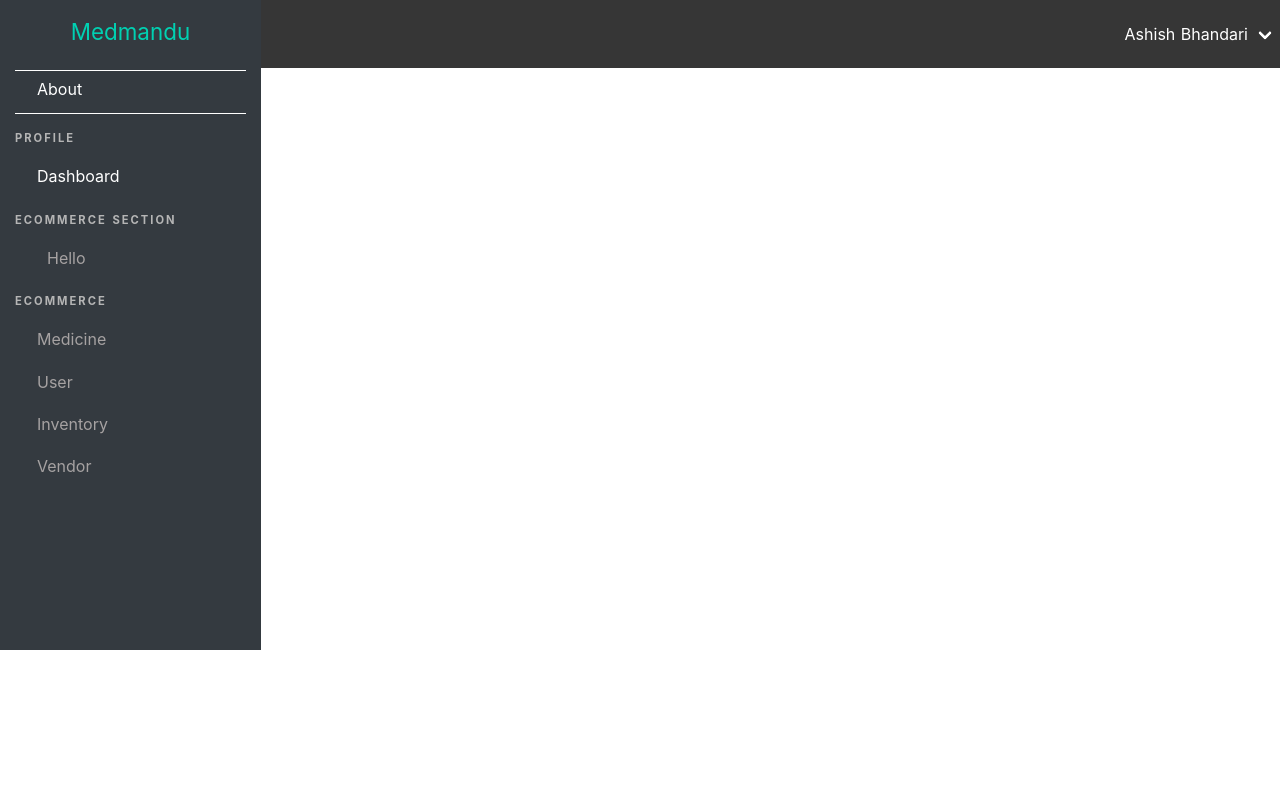
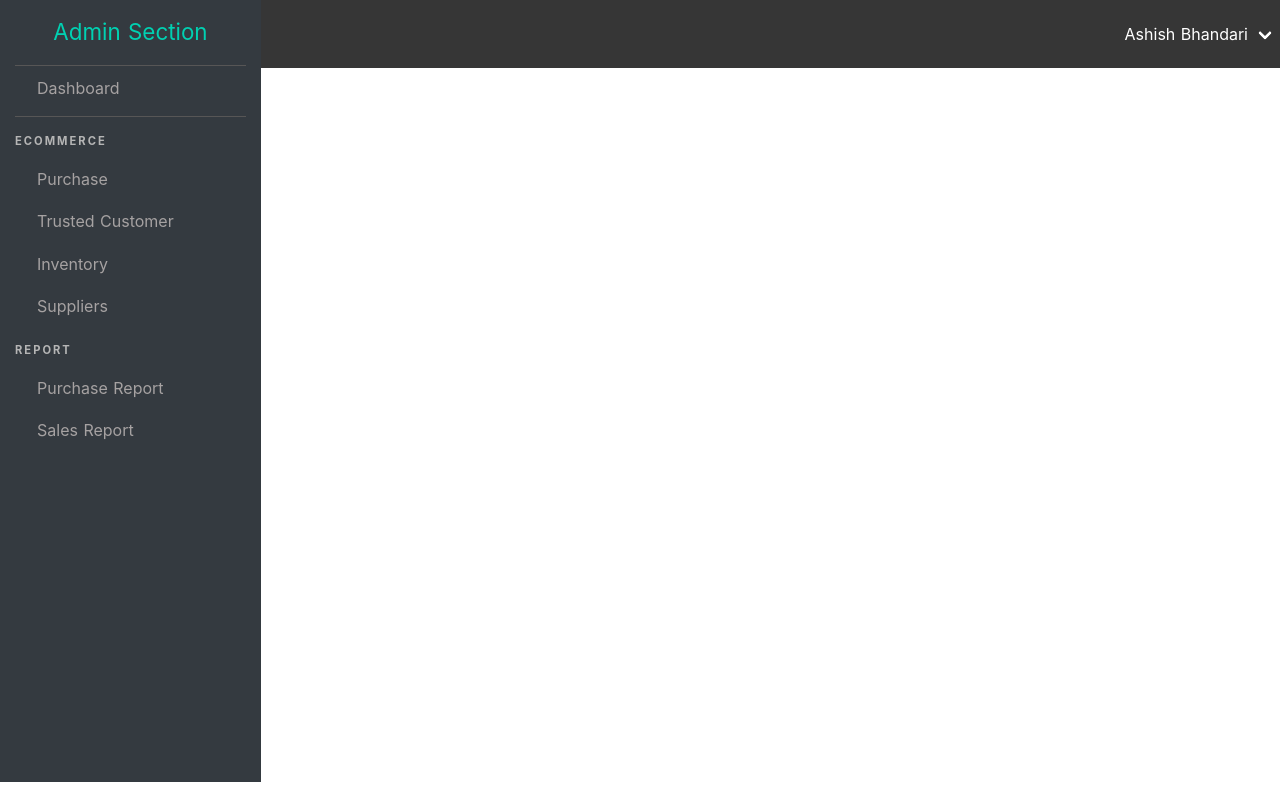
Before and after one commit to ashish336b/summerProject, a Nuxt app in the folder client/: page / in a window 1280 px wide. Built offline with nearby package versions, Linux system fonts and the light colour scheme.

Commit message:
active sidebar and other components

```diff
--- a/client/assets/stylesheet/main.scss
+++ b/client/assets/stylesheet/main.scss
@@ -22,13 +22,15 @@ nav .container {
   padding: 15px;
   background-color: #343a40;
 }
-.sidebar .sidebar-heading > div {
+.sidebar .sidebar-heading > div,
+.sidebar .sidebar-heading > a {
   font-size: 1.4rem;
   padding-bottom: 5px;
+  cursor: pointer;
 }
 
 .sidebar .divider {
-  border-top: 1px solid white;
+  border-top: 1px solid #575656;
   width: 100%;
 }
 
@@ -43,7 +45,7 @@ nav .container {
   background-color: transparent;
 }
 
-.sidebar .active {
+.sidebar .active , .sidebar .nuxt-link-active  {
   background-color: transparent;
   color: white;
 }
--- a/client/components/sideNav.vue
+++ b/client/components/sideNav.vue
@@ -1,59 +1,23 @@
 <template>
   <div class="sidebar" id="sidebar">
     <div class="sidebar-heading">
-      <div class="has-text-primary has-text-centered">Medmandu</div>
+      <nuxt-link to="/">
+        <div class="has-text-primary has-text-centered">Admin Section</div>
+      </nuxt-link>
     </div>
     <div class="divider mt-4"></div>
     <aside class="menu">
       <ul class="menu-list">
-        <li>
-          <nuxt-link to="/about" class="active">
+        <li class="my-1">
+          <nuxt-link to="/about">
             <div class="list">
               <span class="iconify" data-icon="ic:twotone-dashboard" data-inline="false"></span>
-              <p>About</p>
+              <p>Dashboard</p>
             </div>
           </nuxt-link>
         </li>
       </ul>
       <div class="divider mb-4"></div>
-      <p class="menu-label has-text-weight-bold">Profile</p>
-      <ul class="menu-list">
-        <li>
-          <a class="active">
-            <div class="list">
-              <span class="iconify" data-icon="ic:twotone-dashboard" data-inline="false"></span>
-              <p>Dashboard</p>
-            </div>
-          </a>
-        </li>
-      </ul>
-      <p class="menu-label has-text-weight-bold">Ecommerce Section</p>
-      <ul class="menu-list">
-        <li>
-          <a class="custom-list-container">
-            <div class="list">
-              <span class="iconify" data-icon="ic:twotone-dashboard" data-inline="false"></span>
-              <p for="second">
-                <label for="second">Hello</label>
-              </p>
-              <!-- <span class="iconify" data-icon="dashicons:arrow-down-alt2" data-inline="false"></span> -->
-              <span class="iconify" data-icon="dashicons:arrow-right" data-inline="false"></span>
-            </div>
-          </a>
-          <input type="checkbox" id="second" />
-          <ul class="hide">
-            <li>
-              <a href="#">Member</a>
-            </li>
-            <li>
-              <a href="#" class="dropdown-item">Member</a>
-            </li>
-            <li>
-              <a href="#" class="dropdown-item">Member</a>
-            </li>
-          </ul>
-        </li>
-      </ul>
 
       <p class="menu-label has-text-weight-bold">Ecommerce</p>
       <ul class="menu-list">
@@ -61,7 +25,7 @@
           <a class>
             <div class="list">
               <span class="iconify" data-icon="ri:medicine-bottle-line" data-inline="false"></span>
-              <p>Medicine</p>
+              <p>Purchase</p>
             </div>
           </a>
         </li>
@@ -71,7 +35,7 @@
           <a class>
             <div class="list">
               <span class="iconify" data-icon="ant-design:user-outlined" data-inline="false"></span>
-              <p>User</p>
+              <p>Trusted Customer</p>
             </div>
           </a>
         </li>
@@ -91,12 +55,44 @@
           <a class>
             <div class="list">
               <span class="iconify" data-icon="typcn:vendor-apple" data-inline="false"></span>
-              <p>Vendor</p>
+              <p>Suppliers</p>
+            </div>
+          </a>
+        </li>
+      </ul>
+      <p class="menu-label has-text-weight-bold">Report</p>
+      <ul class="menu-list">
+        <li>
+          <a class>
+            <div class="list">
+              <span class="iconify" data-icon="bx:bxs-purchase-tag" data-inline="false"></span>
+              <p>Purchase Report</p>
+            </div>
+          </a>
+        </li>
+      </ul>
+      <ul class="menu-list">
+        <li>
+          <a class>
+            <div class="list">
+              <span
+                class="iconify"
+                data-icon="flat-color-icons:sales-performance"
+                data-inline="false"
+              ></span>
+              <p>Sales Report</p>
             </div>
           </a>
         </li>
       </ul>
     </aside>
+    <br />
+    <br />
+    <br />
+    <br />
+    <br />
+    <br />
+    <br />
     <br />
     <br />
     <br />
--- a/client/pages/about.vue
+++ b/client/pages/about.vue
@@ -5,7 +5,7 @@
       <div class="main" id="main">
         <topNav />
         <div class="main-content">
-           <h1>About Page</h1>
+          <h1>About Page</h1>
         </div>
       </div>
     </div>
```
Also changed, not shown: 1 other file (tests, documents, lock files or other folders).
